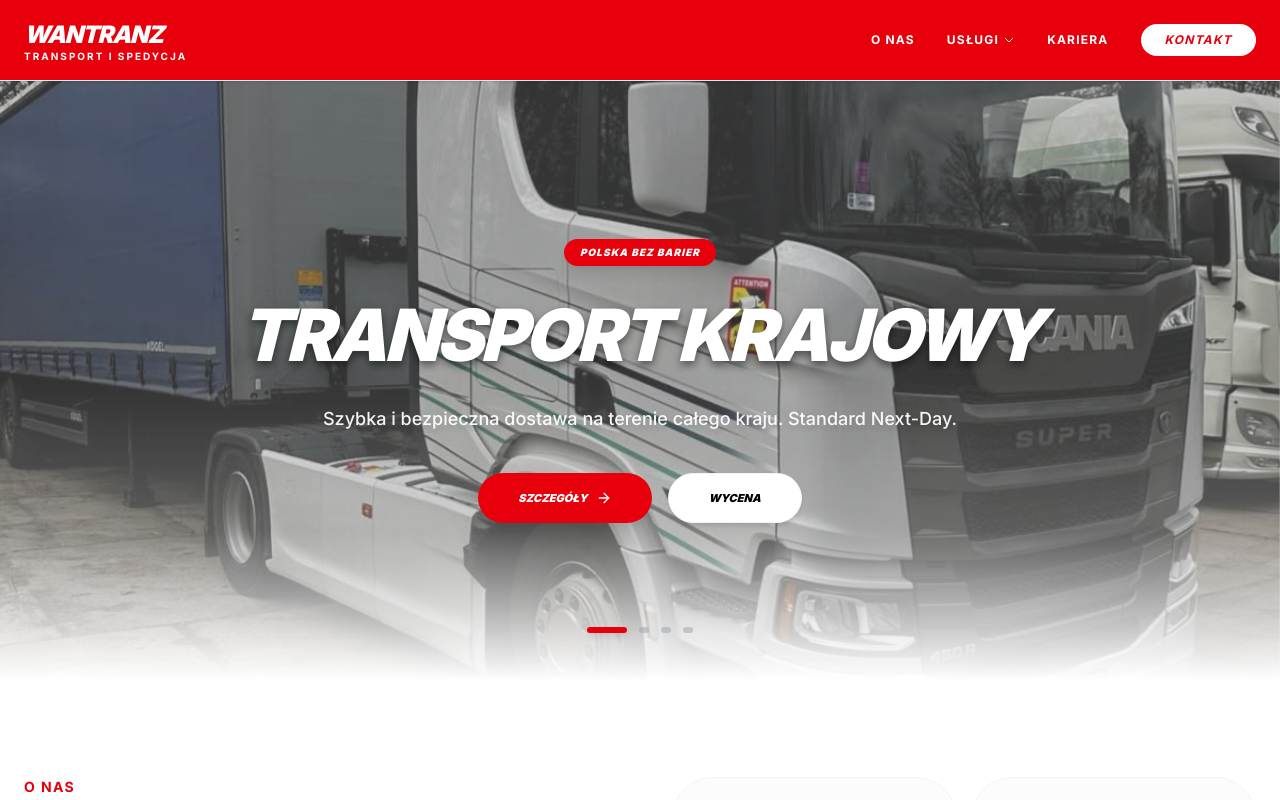
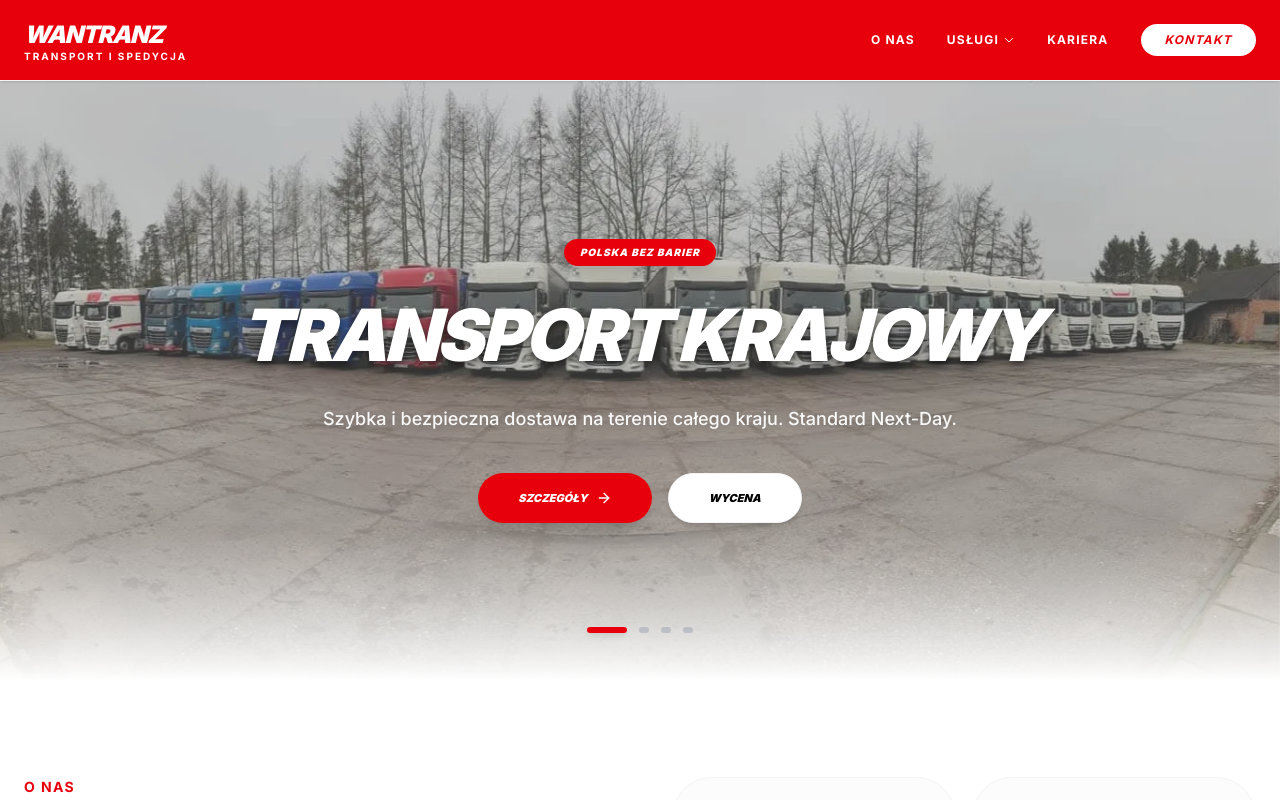
Before and after one commit to F2KWB/firma_transportowa, a Next.js app: page / in a window 1280 px wide. Shown: the top 800 px of the page. Built offline with nearby package versions, Linux system fonts and the light colour scheme.

Commit message:
fix: fresh package-lock

```diff
--- a/app/components/sekcja_glowna.tsx
+++ b/app/components/sekcja_glowna.tsx
@@ -10,7 +10,7 @@ const SERVICES = [
     title: "Transport Krajowy",
     label: "Polska bez barier", // <--- Twoja zmiana tutaj
     desc: "Szybka i bezpieczna dostawa na terenie całego kraju. Standard Next-Day.",
-    img: "/FB_IMG_1766775933532.jpg",
+    img: "/FB_IMG_1766775908608.webp",
     link: "/uslugi/transport-krajowy",
   },
   {
--- a/app/uslugi/[slug]/page.tsx
+++ b/app/uslugi/[slug]/page.tsx
@@ -20,7 +20,7 @@ const servicesData: Record<string, any> = {
     icon: <Truck className="w-12 h-12" />,
     desc: "Zapewniamy błyskawiczny przepływ towarów na terenie całego kraju. Wykorzystujemy zaawansowaną analitykę tras, aby Twoje ładunki docierały do celu zawsze na czas.",
     features: ["Dostawy Next-Day", "Nowoczesna flota", "Pełne ubezpieczenie OCP", "Śledzenie Real-Time"],
-    bgImage: "/FB_IMG_1766775933532.jpg",
+    bgImage: "/FB_IMG_1766775908608.webp",
   },
   "transport-miedzynarodowy": {
     title: "Transport Międzynarodowy",
```
